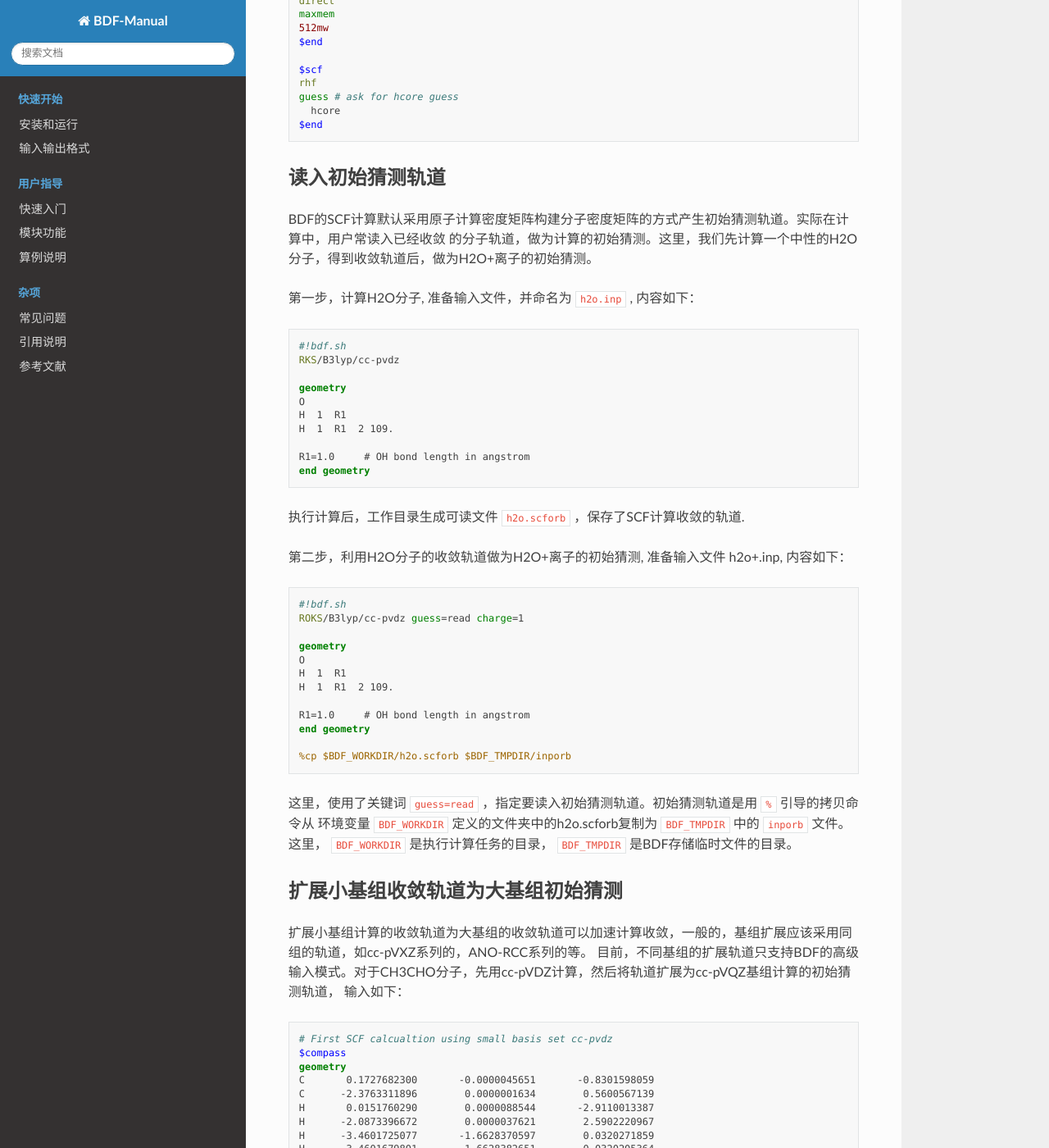
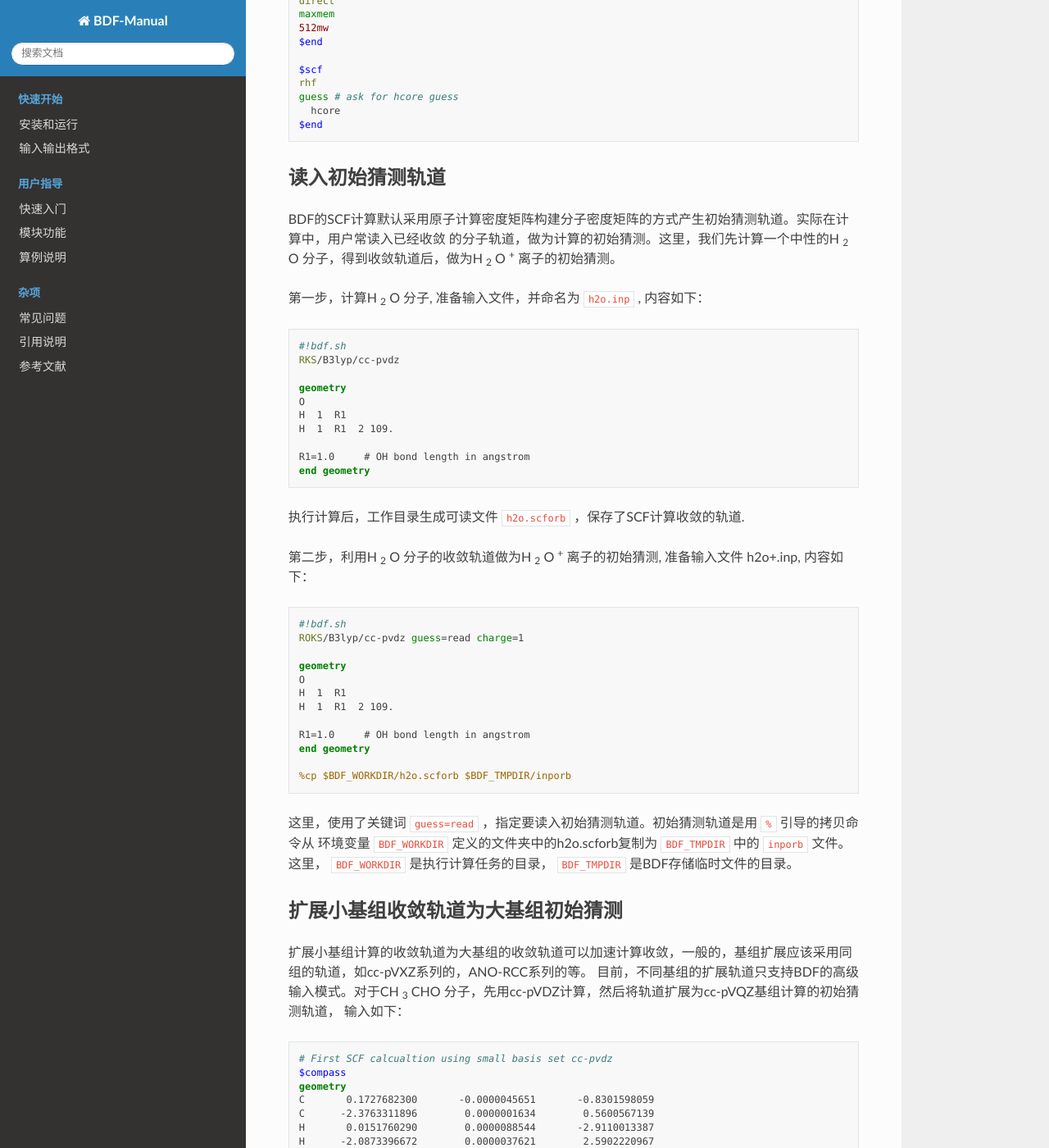
Before and after one commit to BDF-manual-maintenance/BDF-Manual, a Sphinx documentation site: the page built from source/guide/SCFTech.rst, in a window 1280 px wide and 1400 px high, scrolled down 1645 px. Shown: the whole window at 82% size. Built offline with Sphinx 7.4.7 and the Read the Docs theme 2.0.0, drawn with Linux system fonts in a browser that asks for light colours; pages that are not in the unit, such as notebooks, are missing from menus.

Commit message:
Update SCFTech.rst

```diff
--- a/source/guide/SCFTech.rst
+++ b/source/guide/SCFTech.rst
@@ -92,9 +92,9 @@ BDF默认的是Atom猜测。改变BDF的初始猜测，简洁输入模式下可
 读入初始猜测轨道
 ------------------------------------------------------------------------------------------
 BDF的SCF计算默认采用原子计算密度矩阵构建分子密度矩阵的方式产生初始猜测轨道。实际在计算中，用户常读入已经收敛
-的分子轨道，做为计算的初始猜测。这里，我们先计算一个中性的H2O分子，得到收敛轨道后，做为H2O+离子的初始猜测。
+的分子轨道，做为计算的初始猜测。这里，我们先计算一个中性的H :sub:`2` O 分子，得到收敛轨道后，做为H :sub:`2` O :sup:`+` 离子的初始猜测。
 
-第一步，计算H2O分子, 准备输入文件，并命名为 ``h2o.inp`` , 内容如下：
+第一步，计算H :sub:`2` O 分子, 准备输入文件，并命名为 ``h2o.inp`` , 内容如下：
 
 .. code-block:: bdf
 
@@ -112,7 +112,7 @@ BDF的SCF计算默认采用原子计算密度矩阵构建分子密度矩阵的
 执行计算后，工作目录生成可读文件 ``h2o.scforb`` ，保存了SCF计算收敛的轨道.
 
 
-第二步，利用H2O分子的收敛轨道做为H2O+离子的初始猜测, 准备输入文件 h2o+.inp, 内容如下：
+第二步，利用H :sub:`2` O 分子的收敛轨道做为H :sub:`2` O :sup:`+` 离子的初始猜测, 准备输入文件 h2o+.inp, 内容如下：
 
 .. code-block:: bdf
 
@@ -138,7 +138,7 @@ BDF的SCF计算默认采用原子计算密度矩阵构建分子密度矩阵的
 扩展小基组收敛轨道为大基组初始猜测
 ------------------------------------------------
 扩展小基组计算的收敛轨道为大基组的收敛轨道可以加速计算收敛，一般的，基组扩展应该采用同组的轨道，如cc-pVXZ系列的，ANO-RCC系列的等。
-目前，不同基组的扩展轨道只支持BDF的高级输入模式。对于CH3CHO分子，先用cc-pVDZ计算，然后将轨道扩展为cc-pVQZ基组计算的初始猜测轨道，
+目前，不同基组的扩展轨道只支持BDF的高级输入模式。对于CH :sub:`3` CHO 分子，先用cc-pVDZ计算，然后将轨道扩展为cc-pVQZ基组计算的初始猜测轨道，
 输入如下：
 
 .. code-block:: bdf
```
